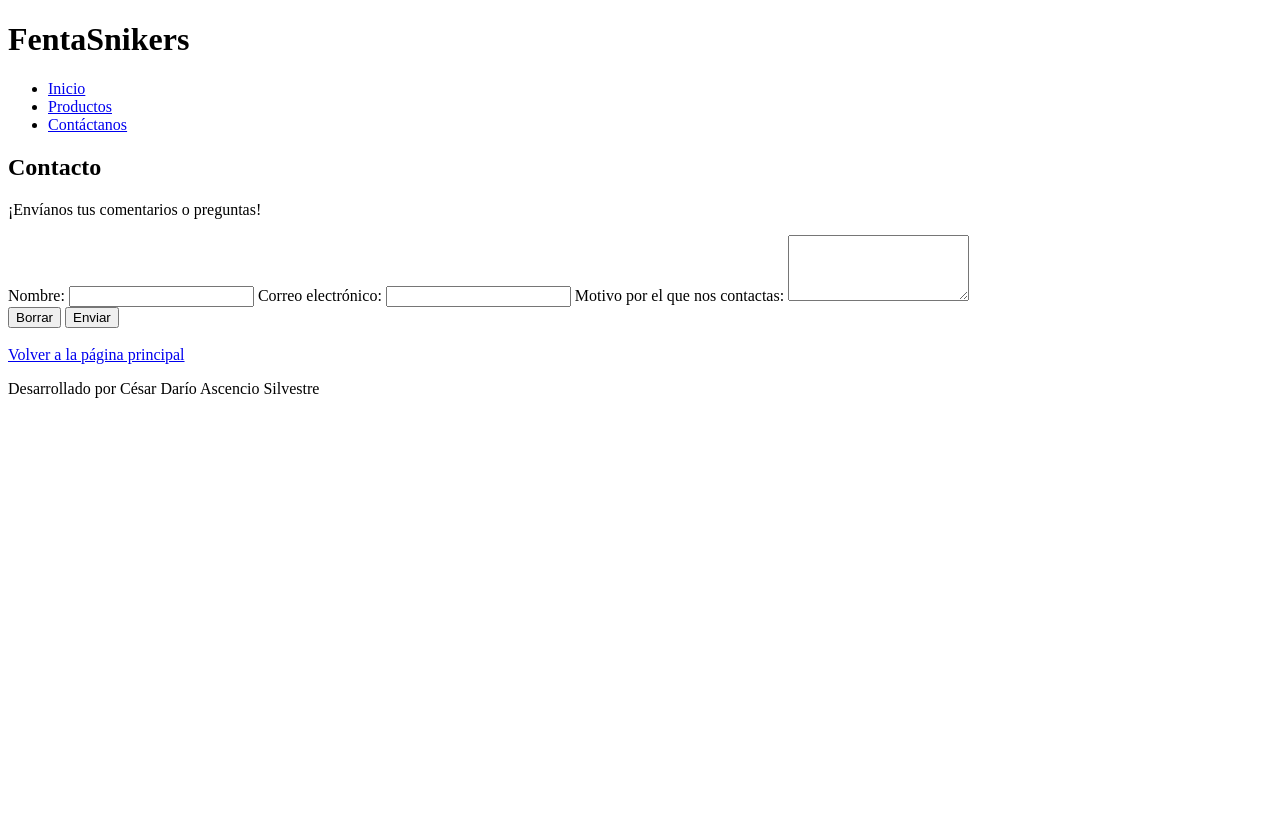
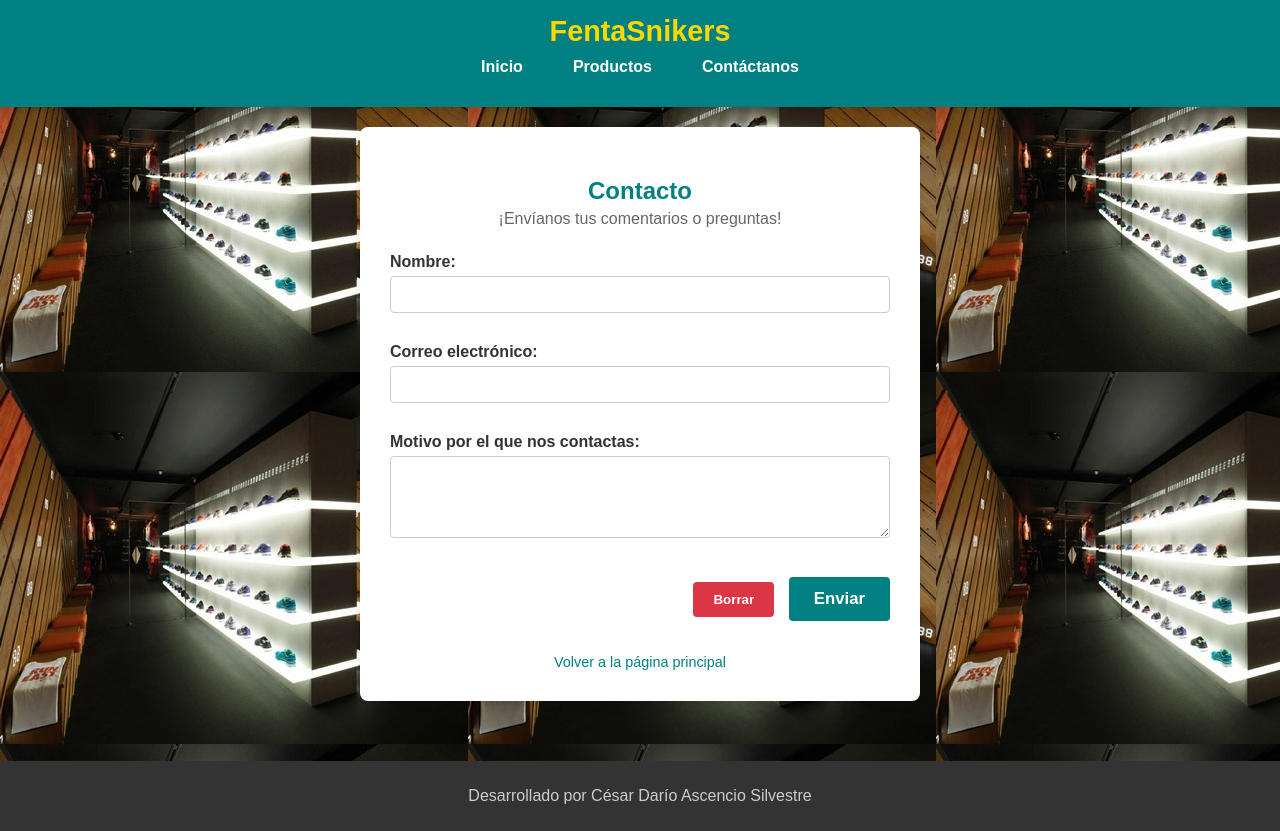
Before and after one commit to cuiniky/ejemplo, a plain HTML site: page formulario.html in a window 1280 px wide. Before the commit the page ends 800 px from the top, so only its background shows below. Drawn offline with Linux system fonts and the light colour scheme; files whose address does not match are found by name.

Commit message:
Remove absolute paths and use relative links

```diff
--- a/formulario.html
+++ b/formulario.html
@@ -2,16 +2,16 @@
 <html>
 <head>
     <title>Contacto - FentaSnikers</title>
-    <link href="file:///C|/Users/FCCA/Downloads/A5Article/styles.css" rel="stylesheet">
+    <link href="styles.css" rel="stylesheet">
 </head>
 <body>
     <header>
         <h1 class="titulo-empresa">FentaSnikers</h1>
         <nav class="main-nav">
             <ul>
-                <li><a href="file:///C|/Users/FCCA/Downloads/A5Article/index.html">Inicio</a></li>
+                <li><a href="index.html">Inicio</a></li>
                 <li><a href="#">Productos</a></li>
-                <li><a href="file:///C|/Users/FCCA/Downloads/A5Article/formulario.html">Contáctanos</a></li>
+                <li><a href="formulario.html">Contáctanos</a></li>
             </ul>
         </nav>
     </header>
@@ -38,7 +38,7 @@
         </form>
 
         <br>
-        <a href="file:///C|/Users/FCCA/Downloads/A5Article/index.html" class="enlace-volver">Volver a la página principal</a>
+        <a href="index.html" class="enlace-volver">Volver a la página principal</a>
     </main>
 
     <footer>
```
